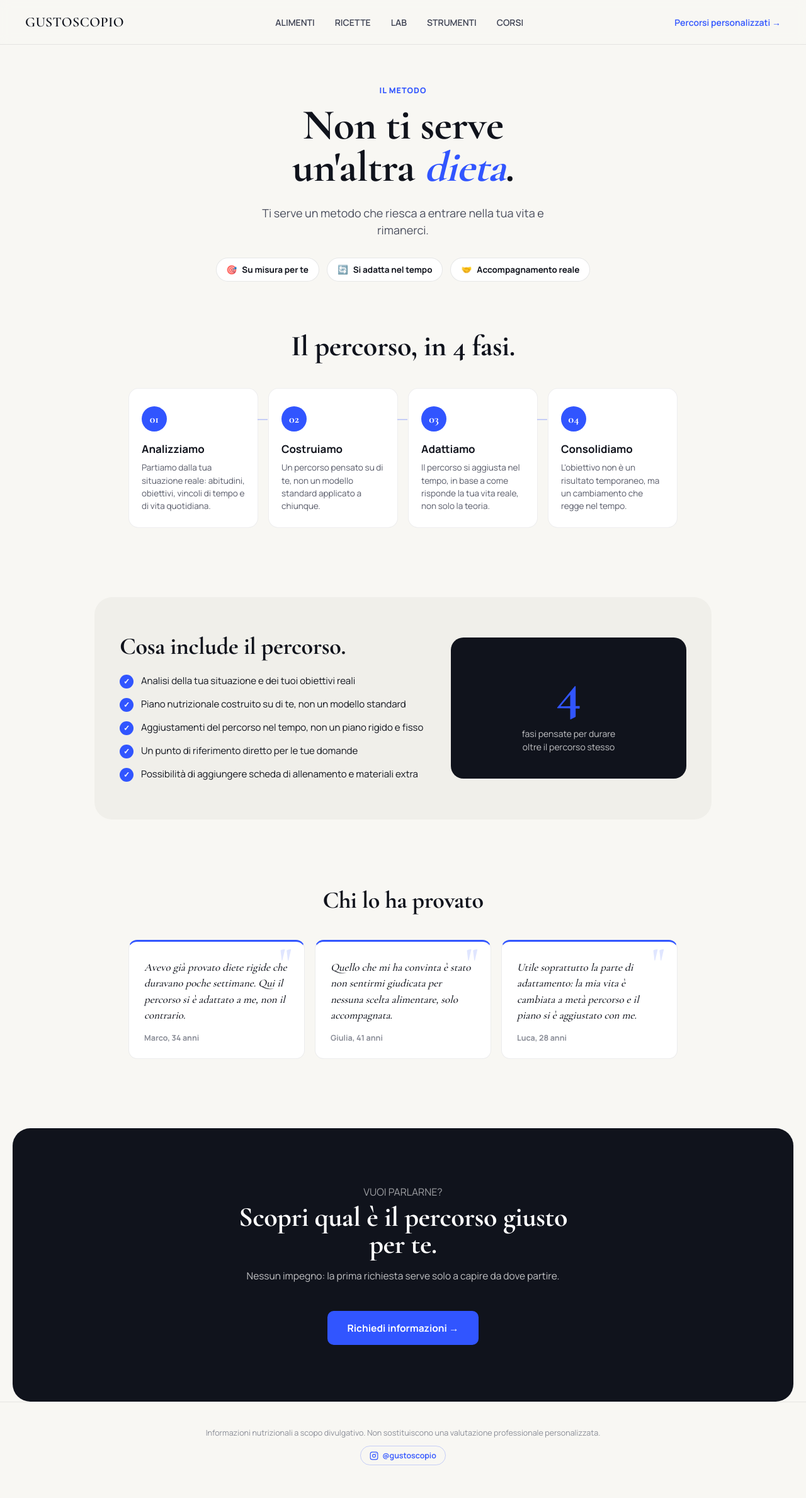
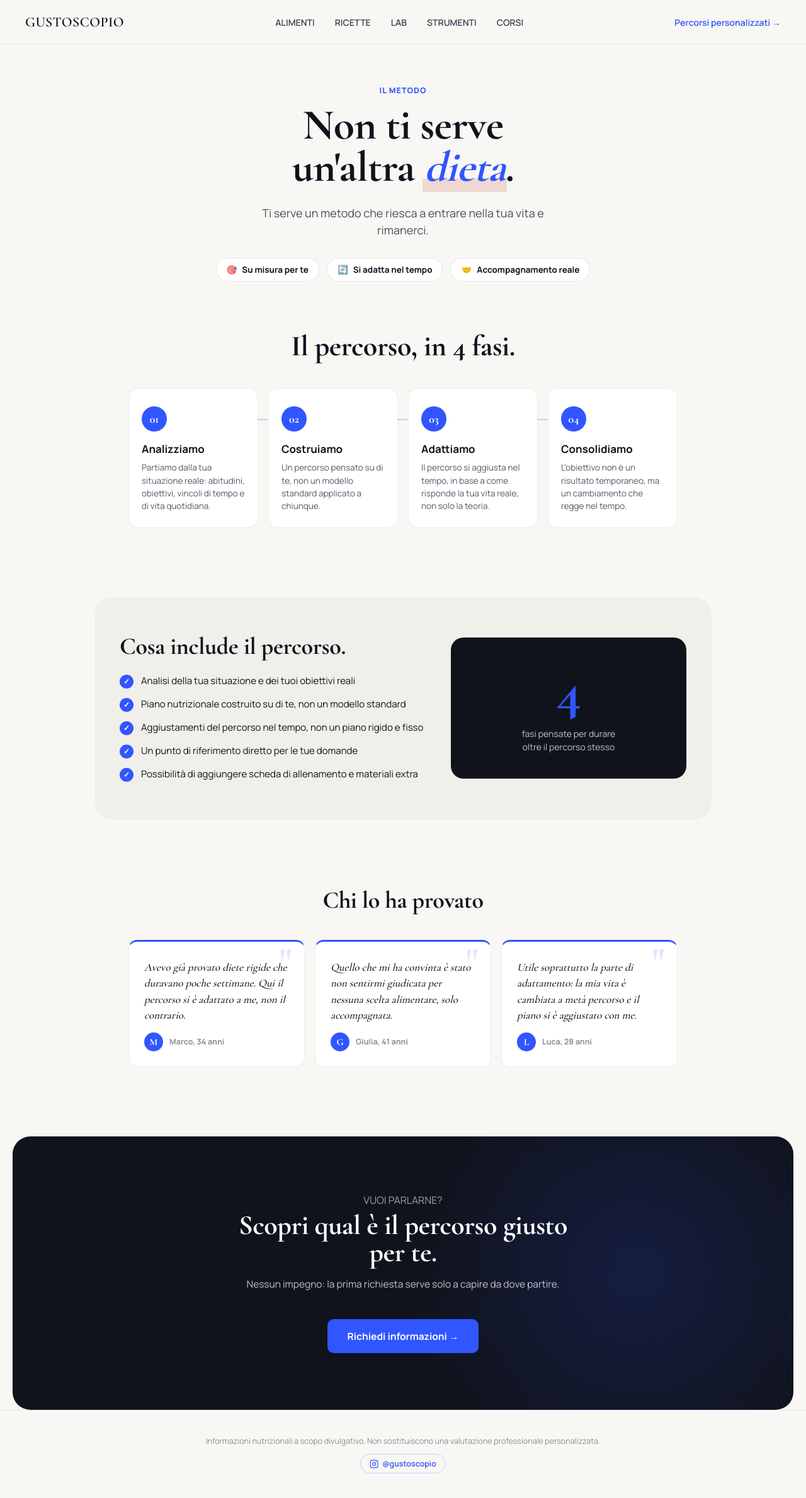
Before and after one commit to davidepalu94/gustoscopio, a React (Vite) app: page /percorsi-personalizzati in a window 1280 px wide. Shown: the whole page at 63% size. Built offline with nearby package versions, Linux system fonts and the light colour scheme.

Commit message:
Add files via upload

```diff
--- a/src/pages/PercorsiPage.jsx
+++ b/src/pages/PercorsiPage.jsx
@@ -100,7 +100,10 @@ export default function PercorsiPage() {
             <div className="testimonial-card testimonial-card-v2" key={t.name}>
               <div className="testimonial-quote-mark">"</div>
               <div className="testimonial-text">{t.text}</div>
-              <div className="testimonial-name">{t.name}</div>
+              <div className="testimonial-footer">
+                <div className="testimonial-avatar">{t.name.charAt(0)}</div>
+                <div className="testimonial-name">{t.name}</div>
+              </div>
             </div>
           ))}
         </div>
--- a/src/styles.css
+++ b/src/styles.css
@@ -567,20 +567,35 @@ footer.foot { text-align: center; padding: 40px 24px; color: #8a8d97; font-size:
 .modal-note { font-size: 12px; color: #8a8d97; text-align: center; margin-top: 14px; line-height: 1.5; }
 
 /* PERCORSI PERSONALIZZATI - redesign */
-.percorsi-hero { text-align: center; }
+.percorsi-hero { text-align: center; position: relative; }
 .percorsi-kicker { font-size: 12.5px; font-weight: 800; color: #3155FF; letter-spacing: 0.08em; margin-bottom: 14px; }
-.percorsi-highlight { color: #3155FF; font-style: italic; }
+.percorsi-highlight { color: #3155FF; font-style: italic; position: relative; }
+.percorsi-highlight::after {
+  content: '';
+  position: absolute;
+  left: -2%;
+  right: -2%;
+  bottom: 2px;
+  height: 0.32em;
+  background: rgba(201,75,60,0.18);
+  z-index: -1;
+  border-radius: 3px;
+}
 .trust-row { display: flex; gap: 12px; justify-content: center; flex-wrap: wrap; margin-top: 30px; }
-.trust-pill { background: white; border: 1px solid rgba(16,19,28,0.1); border-radius: 999px; padding: 9px 16px; font-size: 13.5px; font-weight: 700; display: flex; align-items: center; gap: 8px; }
+.trust-pill { background: white; border: 1px solid rgba(16,19,28,0.1); border-radius: 999px; padding: 9px 16px; font-size: 13.5px; font-weight: 700; display: flex; align-items: center; gap: 8px; transition: transform 180ms ease, box-shadow 180ms ease, border-color 180ms ease; }
+.trust-pill:hover { transform: translateY(-2px); box-shadow: 0 6px 16px rgba(16,19,28,0.08); border-color: rgba(49,85,255,0.3); }
 
 /* Phases timeline */
 .phases-timeline { display: grid; grid-template-columns: repeat(4, 1fr); gap: 16px; position: relative; }
 @media (max-width: 800px) { .phases-timeline { grid-template-columns: repeat(2, 1fr); } }
-.phase-card-v2 { position: relative; background: #FFFFFF; border: 1px solid rgba(16,19,28,0.07); border-radius: 16px; padding: 28px 20px 24px; }
+.phase-card-v2 { position: relative; background: #FFFFFF; border: 1px solid rgba(16,19,28,0.07); border-radius: 16px; padding: 28px 20px 24px; transition: transform 200ms ease, box-shadow 200ms ease, border-color 200ms ease; }
+.phase-card-v2:hover { transform: translateY(-4px); box-shadow: 0 14px 32px rgba(16,19,28,0.09); border-color: rgba(49,85,255,0.25); }
+.phase-card-v2:hover .phase-num-circle { background: #3155FF; transform: scale(1.08); }
 .phase-num-circle {
   width: 40px; height: 40px; border-radius: 50%; background: #3155FF; color: white;
   display: flex; align-items: center; justify-content: center;
   font-family: 'Cormorant Garamond', serif; font-size: 18px; font-weight: 700; margin-bottom: 16px;
+  transition: transform 200ms ease, background 200ms ease;
 }
 .phase-connector { display: none; }
 @media (min-width: 801px) {
@@ -595,23 +610,49 @@ footer.foot { text-align: center; padding: 40px 24px; color: #8a8d97; font-size:
 .includes-grid { display: grid; grid-template-columns: 1.3fr 1fr; gap: 40px; align-items: center; }
 @media (max-width: 700px) { .includes-grid { grid-template-columns: 1fr; } }
 .includes-list { display: flex; flex-direction: column; gap: 14px; }
-.includes-row { display: flex; align-items: flex-start; gap: 12px; font-size: 15px; line-height: 1.5; }
-.includes-check { flex-shrink: 0; width: 22px; height: 22px; border-radius: 50%; background: #3155FF; color: white; font-size: 12px; font-weight: 800; display: flex; align-items: center; justify-content: center; margin-top: 1px; }
-.includes-visual { background: #10131C; border-radius: 20px; padding: clamp(24px, 6vw, 40px); text-align: center; color: white; }
-.includes-visual-num { font-family: 'Cormorant Garamond', serif; font-size: clamp(48px, 15vw, 90px); font-weight: 700; color: #3155FF; line-height: 1; }
-.includes-visual-label { font-size: 14px; color: rgba(255,255,255,0.75); margin-top: 12px; line-height: 1.5; }
+.includes-row { display: flex; align-items: flex-start; gap: 12px; font-size: 15px; line-height: 1.5; transition: transform 180ms ease; }
+.includes-row:hover { transform: translateX(3px); }
+.includes-check { flex-shrink: 0; width: 22px; height: 22px; border-radius: 50%; background: #3155FF; color: white; font-size: 12px; font-weight: 800; display: flex; align-items: center; justify-content: center; margin-top: 1px; transition: background 180ms ease; }
+.includes-row:hover .includes-check { background: #C94B3C; }
+.includes-visual { position: relative; background: #10131C; border-radius: 20px; padding: clamp(24px, 6vw, 40px); text-align: center; color: white; overflow: hidden; }
+.includes-visual::before {
+  content: '';
+  position: absolute;
+  inset: 0;
+  background-image: radial-gradient(rgba(255,255,255,0.06) 1px, transparent 1px);
+  background-size: 14px 14px;
+  opacity: 0.5;
+  pointer-events: none;
+}
+.includes-visual-num { position: relative; font-family: 'Cormorant Garamond', serif; font-size: clamp(48px, 15vw, 90px); font-weight: 700; color: #3155FF; line-height: 1; }
+.includes-visual-label { position: relative; font-size: 14px; color: rgba(255,255,255,0.75); margin-top: 12px; line-height: 1.5; }
 
 /* Testimonials v2 */
-.testimonial-card-v2 { position: relative; background: white; border: 1px solid rgba(16,19,28,0.08); border-top: 3px solid #3155FF; padding-top: 28px; }
+.testimonial-card-v2 { position: relative; background: white; border: 1px solid rgba(16,19,28,0.08); border-top: 3px solid #3155FF; padding-top: 28px; transition: transform 200ms ease, box-shadow 200ms ease; }
+.testimonial-card-v2:hover { transform: translateY(-4px); box-shadow: 0 14px 32px rgba(16,19,28,0.08); }
 .testimonial-quote-mark { position: absolute; top: -6px; right: 20px; font-family: 'Cormorant Garamond', serif; font-size: 64px; color: rgba(49,85,255,0.15); font-weight: 700; }
+.testimonial-footer { display: flex; align-items: center; gap: 10px; margin-top: 4px; }
+.testimonial-avatar { flex-shrink: 0; width: 30px; height: 30px; border-radius: 50%; background: #3155FF; color: #FFFFFF; font-family: 'Cormorant Garamond', serif; font-weight: 700; font-size: 15px; display: flex; align-items: center; justify-content: center; }
 
 /* Final CTA block - dark, full-bleed, the conversion moment */
-.percorsi-cta-block { background: #10131C; margin: 40px 20px 0; border-radius: 28px; padding: 90px 40px; }
+.percorsi-cta-block { position: relative; background: #10131C; margin: 40px 20px 0; border-radius: 28px; padding: 90px 40px; overflow: hidden; }
+.percorsi-cta-block::before {
+  content: '';
+  position: absolute;
+  top: -30%;
+  right: -10%;
+  width: 60%;
+  height: 160%;
+  background: radial-gradient(circle, rgba(49,85,255,0.16) 0%, transparent 70%);
+  pointer-events: none;
+}
 @media (max-width: 700px) { .percorsi-cta-block { padding: 60px 24px; border-radius: 20px; margin: 30px 12px 0; } }
-.percorsi-cta-inner { max-width: 560px; margin: 0 auto; text-align: center; }
+.percorsi-cta-inner { position: relative; max-width: 560px; margin: 0 auto; text-align: center; }
 .percorsi-cta-block h2 { font-size: clamp(30px, 5vw, 44px); margin-top: 8px; }
 .percorsi-cta-block p { margin-top: 16px; font-size: 15.5px; line-height: 1.6; }
-.percorsi-cta-btn { margin-top: 28px; font-size: 15.5px; padding: 16px 32px; }
+.percorsi-cta-btn { margin-top: 28px; font-size: 15.5px; padding: 16px 32px; transition: transform 180ms ease, box-shadow 180ms ease; }
+.percorsi-cta-btn:hover { transform: translateY(-2px); box-shadow: 0 10px 24px rgba(49,85,255,0.35); }
+
 
 
 /* CORSI — hub semplice (senza login per ora, arriva in un passo successivo) */
```
Also changed, not shown: 1 other file (tests, documents, lock files or other folders).
